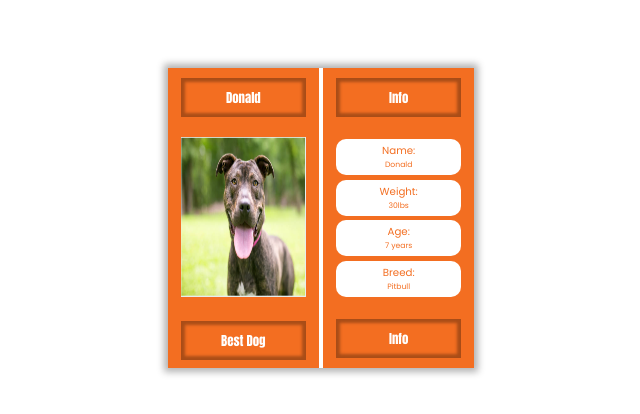
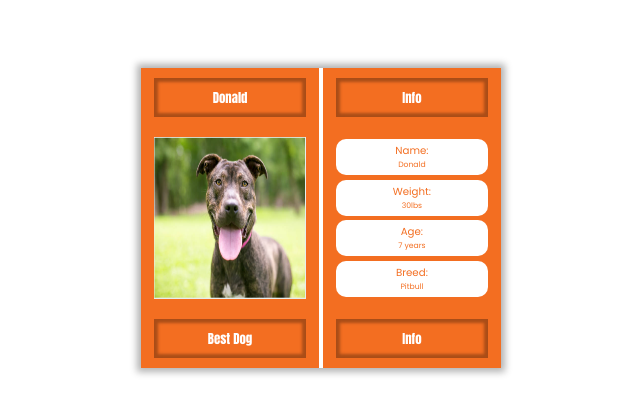
Before and after one commit to Timothy-Achonu/Animal-Trading-Card, a plain HTML site: page index.html in a window 1280 px wide. Shown: the part 182-596 px from the top of the page, without its empty margins (319-959 px from the left). Drawn offline with Linux system fonts and the light colour scheme.

Commit message:
adjusting the image size

```diff
--- a/style.css
+++ b/style.css
@@ -37,7 +37,7 @@ main > section {
     border-right: 2px solid white;
 }
 .left-side-section div{
-    height: 50px;
+    height: 40px;
     text-align: center;
     padding: 10px;
     box-shadow: inset 0 0 3px 4px rgba(0, 0, 0, 0.3);
@@ -52,7 +52,7 @@ main > section {
 }
 .left-side-section img {
    width: 100%;
-   height: 160px;
+   height: 100%;
 }
 
 .right-side-section {
@@ -89,9 +89,3 @@ main > section {
 .right-side-section ul li .value {
   font-size: 0.6rem;
 }
-
-/* *{
-   border: 1px black solid;
-} */
-
-/* BOXSHADOW: INSET */
```
